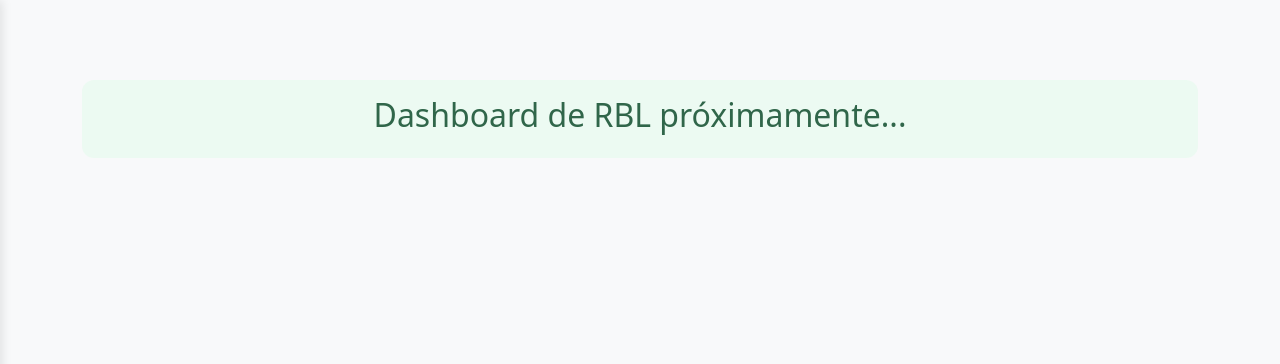
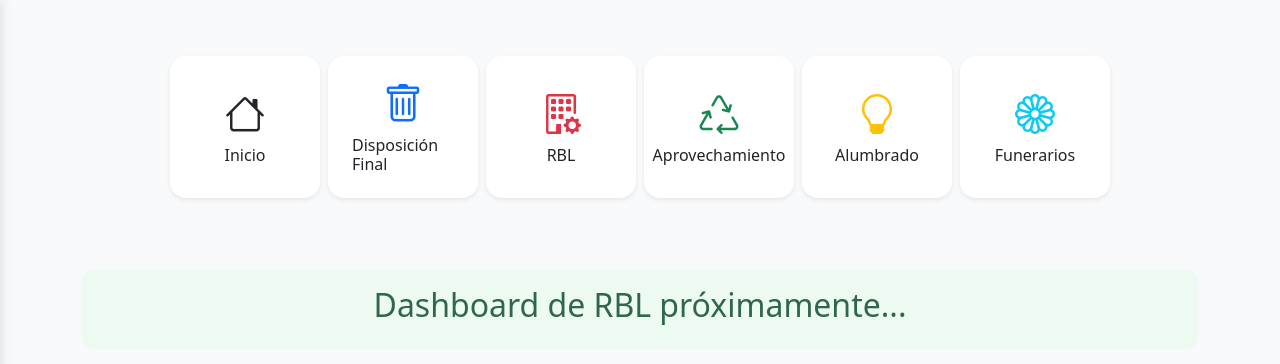
Before and after one commit to ojnadjarm/uaesp-sistema-informacion, a Django app: page /reports/rbl/ in a window 1280 px wide. Shown: the top 364 px of the page. Run offline with Django 3.2, Linux system fonts and the light colour scheme.

Commit message:
Agregando reports al coreview dashboard y agregando navegavilidad entre reportes

```diff
--- /dev/null
+++ b/reports/templates/reports/base_dashboard.html
@@ -0,0 +1,41 @@
+{% extends "coreview/base.html" %}
+{% load static %}
+
+{% block content %}
+<div class="container-fluid">
+    <!-- Navigation Bar -->
+    <div class="row mb-4">
+        <div class="col-12">
+            <div class="card-body">
+                <div class="row g-2 justify-content-center">
+                    <div class="col-auto">
+                        <a href="{% url 'reports:dashboard' %}" class="text-decoration-none">
+                            <div class="card h-100 shadow-sm" style="width: 150px;">
+                                <div class="card-body d-flex flex-column justify-content-center align-items-center">
+                                    <i class="bi bi-house display-6 text-dark mb-2"></i>
+                                    <h6 class="card-title mb-0">Inicio</h6>
+                                </div>
+                            </div>
+                        </a>
+                    </div>
+                    {% for area in AREAS_MISIONALES %}
+                    <div class="col-auto">
+                        <a href="{% url area.url %}" class="text-decoration-none">
+                            <div class="card h-100 shadow-sm" style="width: 150px;">
+                                <div class="card-body d-flex flex-column justify-content-center align-items-center">
+                                    <i class="bi {{ area.icon }} display-6 text-{{ area.color }} mb-2"></i>
+                                    <h6 class="card-title mb-0">{{ area.name }}</h6>
+                                </div>
+                            </div>
+                        </a>
+                    </div>
+                    {% endfor %}
+                </div>
+            </div>
+
+        </div>
+    </div>
+    <!-- Content Block -->
+    {% block dashboard_content %}{% endblock %}
+</div>
+{% endblock %}
--- a/reports/templates/reports/disposicion_final_dashboard.html
+++ b/reports/templates/reports/disposicion_final_dashboard.html
@@ -1,9 +1,9 @@
-{% extends "coreview/base.html" %}
+{% extends "reports/base_dashboard.html" %}
 {% load static %}
 
 {% block title %}{{ TEMPLATE_DASHBOARD_TITLE }}{% endblock %}
 
-{% block content %}
+{% block dashboard_content %}
 <div class="container-fluid w-75">
     <div class="row mb-4">
         <div class="col-12">
--- a/reports/templates/reports/main_dashboard.html
+++ b/reports/templates/reports/main_dashboard.html
@@ -17,7 +17,7 @@
             <a href="{% url area.url %}" class="text-decoration-none">
                 <div class="card shadow-sm h-100">
                     <div class="card-body d-flex flex-column justify-content-center align-items-center">
-                        <i class="bi {{ area.icon }} display-4 mb-3"></i>
+                        <i class="bi {{ area.icon }} display-4 text-{{ area.color }} mb-3"></i>
                         <h5 class="card-title text-center">{{ area.name }}</h5>
                     </div>
                 </div>
--- a/reports/templates/reports/placeholder_dashboard.html
+++ b/reports/templates/reports/placeholder_dashboard.html
@@ -1,5 +1,6 @@
-{% extends "coreview/base.html" %}
-{% block content %}
+{% extends "reports/base_dashboard.html" %}
+
+{% block dashboard_content %}
 <div class="container">
     <div class="alert alert-info mt-5 text-center">
         <h2>Dashboard de {{ area }} próximamente...</h2>
--- a/reports/views/disposicion_final_dashboard.py
+++ b/reports/views/disposicion_final_dashboard.py
@@ -8,6 +8,7 @@ from coreview.base import get_template_context
 from globalfunctions.string_manager import get_string
 from django.utils import formats
 from django.db.models.functions import TruncMonth
+from .main_dashboard import get_areas_misionales_context
 import json
 
 def get_bogota_concesiones():
@@ -92,7 +93,8 @@ def disposicion_final_dashboard(request):
         'grafico_mensual_data': data,
         'grafico_mensual_labels_json': json.dumps(labels),
         'grafico_mensual_data_json': json.dumps(data),
-        'HIDE_HEADER_FOOTER': not request.user.is_authenticated
+        'HIDE_HEADER_FOOTER': not request.user.is_authenticated,
     }
+    context.update(get_areas_misionales_context())
     context.update(get_template_context())
     return render(request, 'reports/disposicion_final_dashboard.html', context)
--- a/reports/views/main_dashboard.py
+++ b/reports/views/main_dashboard.py
@@ -1,6 +1,45 @@
 from django.shortcuts import render
 from coreview.base import get_template_context
 from globalfunctions.string_manager import get_string
+
+def get_areas_misionales_context():
+    """
+    Retorna el contexto común de áreas misionales para todos los dashboards.
+    """
+    return {
+        'AREAS_MISIONALES': [
+            {
+                'name': get_string('templates.disposicion_final', 'reports'),
+                'url': 'reports:disposicion_final_dashboard',
+                'icon': 'bi-trash',
+                'color': 'primary',
+            },
+            {
+                'name': get_string('templates.rbl', 'reports'),
+                'url': 'reports:rbl_dashboard',
+                'icon': 'bi-building-gear',
+                'color': 'danger',
+            },
+            {
+                'name': get_string('templates.aprovechamiento', 'reports'),
+                'url': 'reports:aprovechamiento_dashboard',
+                'icon': 'bi-recycle',
+                'color': 'success',
+            },
+            {
+                'name': get_string('templates.alumbrado', 'reports'),
+                'url': 'reports:alumbrado_dashboard',
+                'icon': 'bi-lightbulb',
+                'color': 'warning',
+            },
+            {
+                'name': get_string('templates.funerarios', 'reports'),
+                'url': 'reports:funerarios_dashboard',
+                'icon': 'bi-flower1',
+                'color': 'info',
+            },
+        ]
+    }
 
 def main_dashboard(request):
     """
@@ -10,33 +49,7 @@ def main_dashboard(request):
         'TEMPLATE_DASHBOARD_TITLE': get_string('templates.reports_title', 'reports'),
         'TEMPLATE_DASHBOARD_DESCRIPTION': get_string('templates.reports_description', 'reports'),
         'HIDE_HEADER_FOOTER': not request.user.is_authenticated,
-        'AREAS_MISIONALES': [
-            {
-                'name': get_string('templates.disposicion_final', 'reports'),
-                'url': 'reports:disposicion_final_dashboard',
-                'icon': 'bi-recycle',
-            },
-            {
-                'name': get_string('templates.rbl', 'reports'),
-                'url': 'reports:rbl_dashboard',
-                'icon': 'bi-truck',
-            },
-            {
-                'name': get_string('templates.aprovechamiento', 'reports'),
-                'url': 'reports:aprovechamiento_dashboard',
-                'icon': 'bi-arrow-repeat',
-            },
-            {
-                'name': get_string('templates.alumbrado', 'reports'),
-                'url': 'reports:alumbrado_dashboard',
-                'icon': 'bi-lightbulb',
-            },
-            {
-                'name': get_string('templates.funerarios', 'reports'),
-                'url': 'reports:funerarios_dashboard',
-                'icon': 'bi-people',
-            },
-        ]
     }
+    context.update(get_areas_misionales_context())
     context.update(get_template_context())
     return render(request, 'reports/main_dashboard.html', context)
--- a/reports/views/rbl_dashboard.py
+++ b/reports/views/rbl_dashboard.py
@@ -1,4 +1,12 @@
 from django.shortcuts import render
+from coreview.base import get_template_context
+from .main_dashboard import get_areas_misionales_context
 
 def rbl_dashboard(request):
-    return render(request, 'reports/placeholder_dashboard.html', {'area': 'RBL', 'HIDE_HEADER_FOOTER': not request.user.is_authenticated})
+    context = {
+        'area': 'RBL',
+        'HIDE_HEADER_FOOTER': not request.user.is_authenticated,
+    }
+    context.update(get_areas_misionales_context())
+    context.update(get_template_context())
+    return render(request, 'reports/placeholder_dashboard.html', context)
```
Also changed, not shown: coreview/templates/coreview/dashboard.html (+63 -18 lines), reports/views/alumbrado_dashboard.py (+9 -1 lines), reports/views/aprovechamiento_dashboard.py (+9 -1 lines), reports/views/funerarios_dashboard.py (+9 -1 lines).
